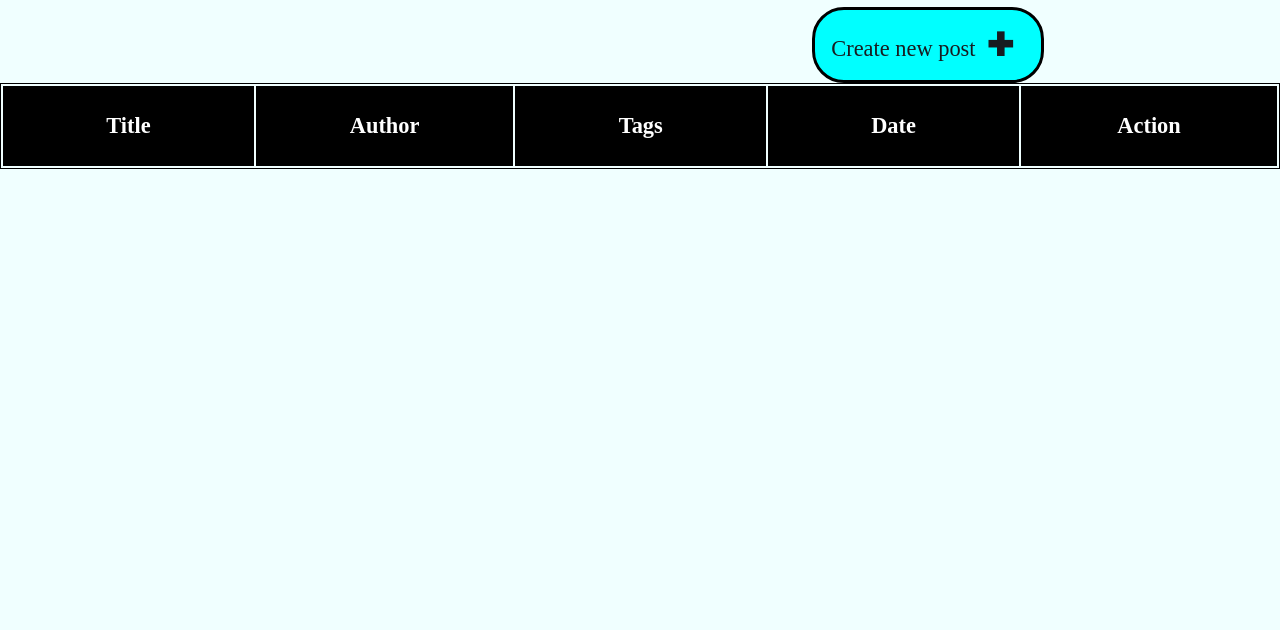
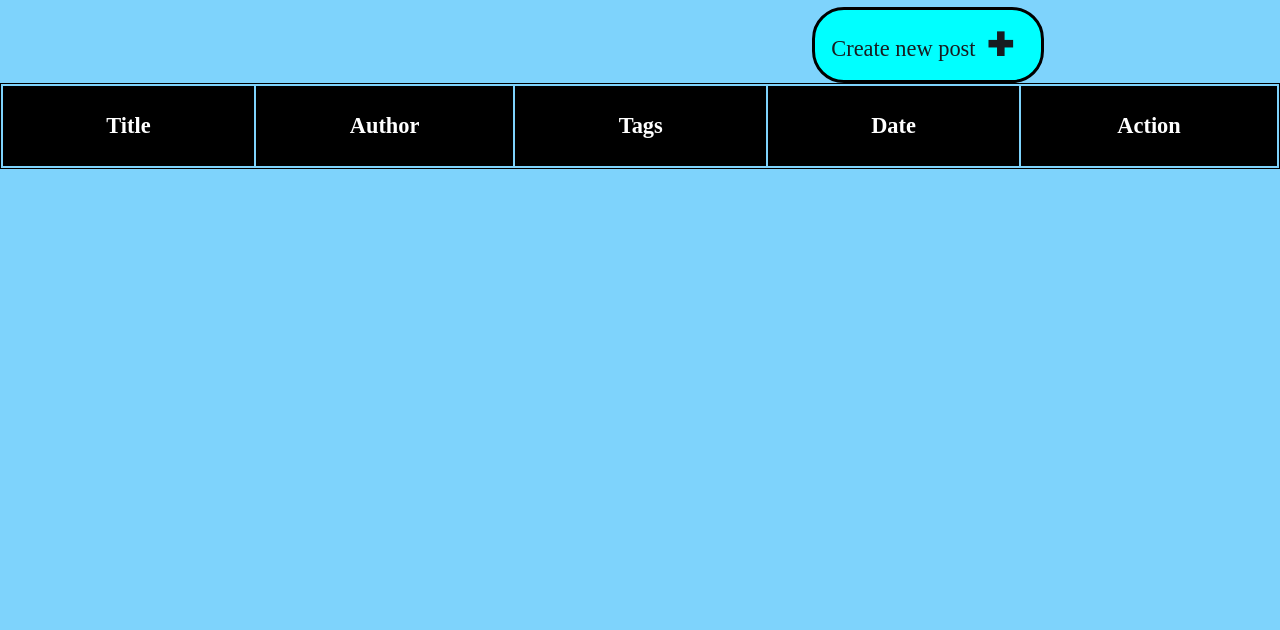
Before and after one commit to CGranzell/Kunskapskontroll-2-Blogg-API-och-klient-main, a plain HTML site: page blog-client-template/admin/index.html in a window 1280 px wide. Shown: the part 170-800 px from the top of the page. Drawn offline with Linux system fonts and the light colour scheme; no server answers.

Commit message:
Ändrar bakgrundsfärg

```diff
--- a/blog-client-template/admin/css/style.css
+++ b/blog-client-template/admin/css/style.css
@@ -3,7 +3,7 @@ body {
   margin: 0;
   padding: 0;
   box-sizing: border-box;
-  background-color: azure;
+  background-color: #7ed3fc;
 }
 hr {
   width: 58%;
```
